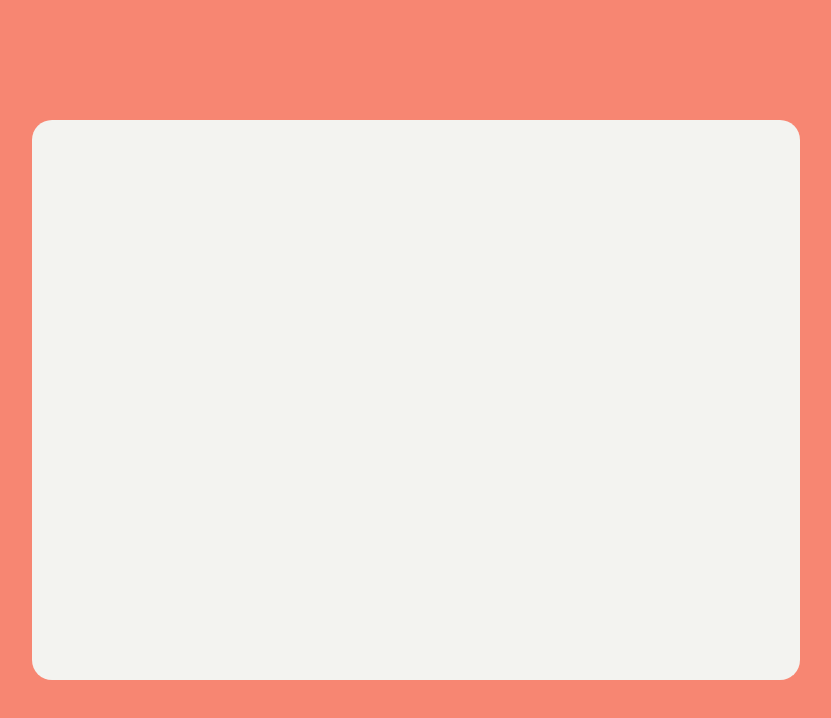
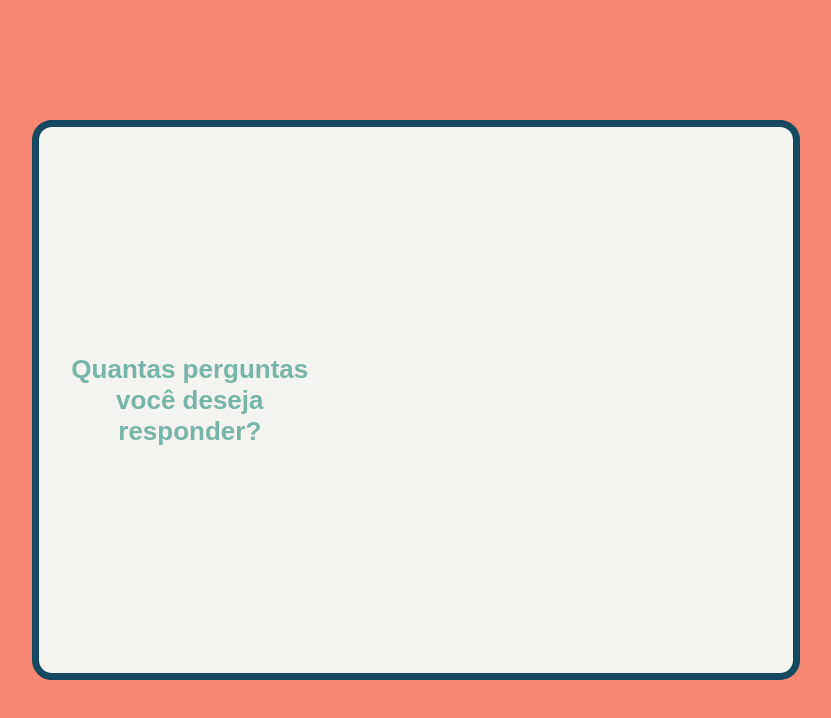
Before and after one commit to anacperdigao/Jogo-Quest, a React (Create React App) app: page / in a window 1280 px wide. Shown: the top 718 px of the page, without its empty margins (224-1055 px from the left). Built offline with nearby package versions, Linux system fonts and the light colour scheme.

Commit message:
feat: box perguntas

```diff
--- /dev/null
+++ b/src/Components/ContainerEsquerda/index.jsx
@@ -0,0 +1,12 @@
+import React from 'react';
+import * as S from "./style.js"
+
+const ContainerEsquerda = () => {
+    return(
+        <S.ContainerEsquerdaPerguntas>
+            <S.Titulo>Quantas perguntas você deseja responder?</S.Titulo>
+        </S.ContainerEsquerdaPerguntas>
+    )
+};
+
+export default ContainerEsquerda;
--- /dev/null
+++ b/src/Components/ContainerEsquerda/style.js
@@ -0,0 +1,17 @@
+import styled from 'styled-components';
+import { azulEsverdeado } from '../UI/variaveis';
+
+
+export const ContainerEsquerdaPerguntas = styled.div`
+    display: flex;
+    flex-direction: column;
+    align-items: center;
+    justify-content: center;
+    padding: 10px;
+`;
+
+export const Titulo = styled.h1`
+    font-size: 26px;
+    color: ${azulEsverdeado};
+    text-align: center;
+`;
--- a/src/Components/ContainerGeral/index.jsx
+++ b/src/Components/ContainerGeral/index.jsx
@@ -1,10 +1,11 @@
 import React from 'react';
+import ContainerEsquerda from '../ContainerEsquerda/index.jsx';
 import * as S from "./style.js"
 
 const ContainerGeral = () => {
     return(
         <S.ContainerTotal>
-            <section className='container__esquerda-perguntas'></section>
+            <ContainerEsquerda />
             <section className='container__direita-respostas'></section>
             <section className='container__auxiliar'></section>
         </S.ContainerTotal>
--- a/src/Components/ContainerGeral/style.js
+++ b/src/Components/ContainerGeral/style.js
@@ -1,5 +1,5 @@
 import styled from 'styled-components';
-import { cinzaClaro } from '../UI/variaveis';
+import { azulEscuro, cinzaClaro } from '../UI/variaveis';
 
 export const ContainerTotal = styled.main`
     background-color: ${cinzaClaro};
@@ -8,4 +8,5 @@ export const ContainerTotal = styled.main`
     border-radius: 20px;
     display: grid;
     grid-template-columns: 40% 50% 10%;
+    border: 7px solid ${azulEscuro}
 `;
```
